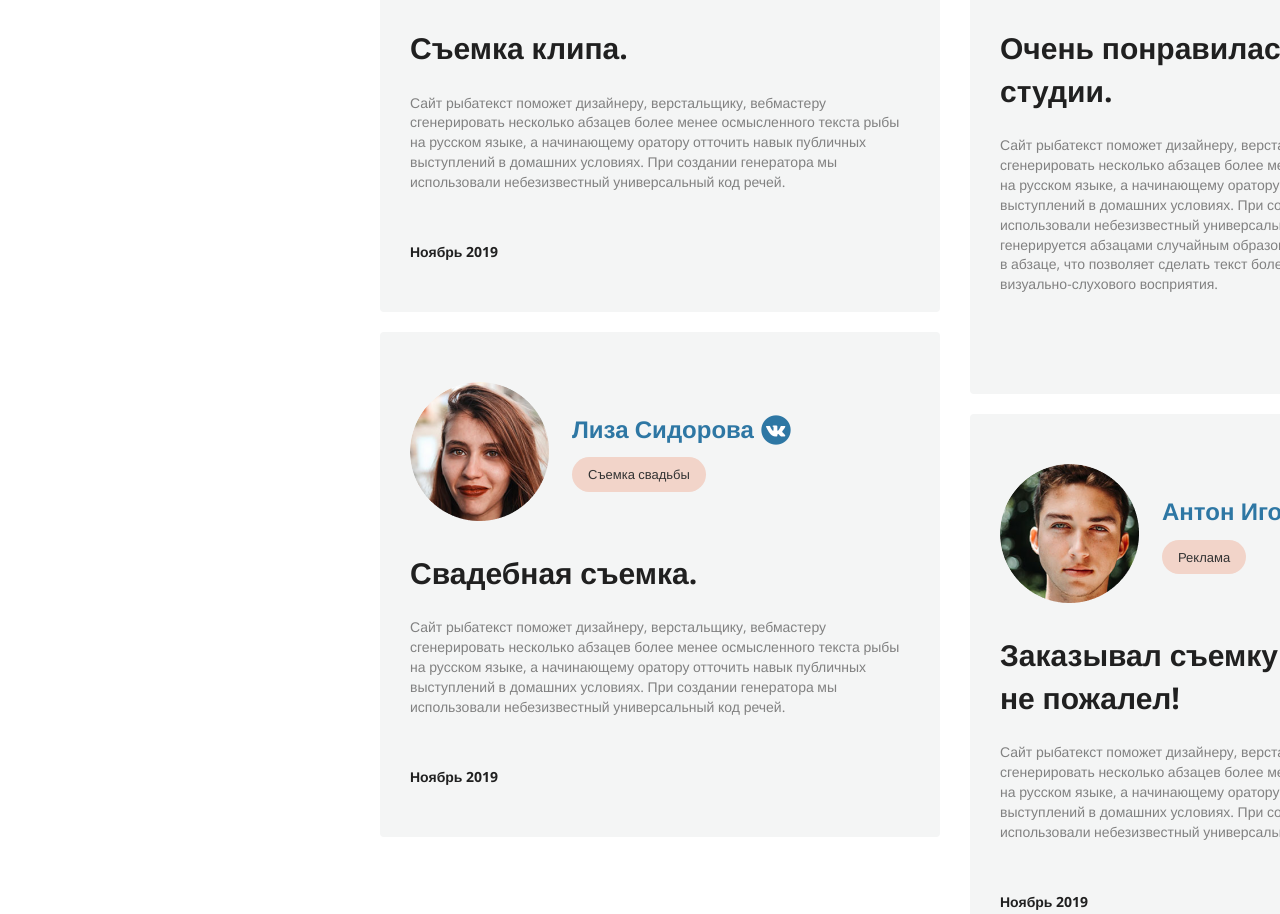
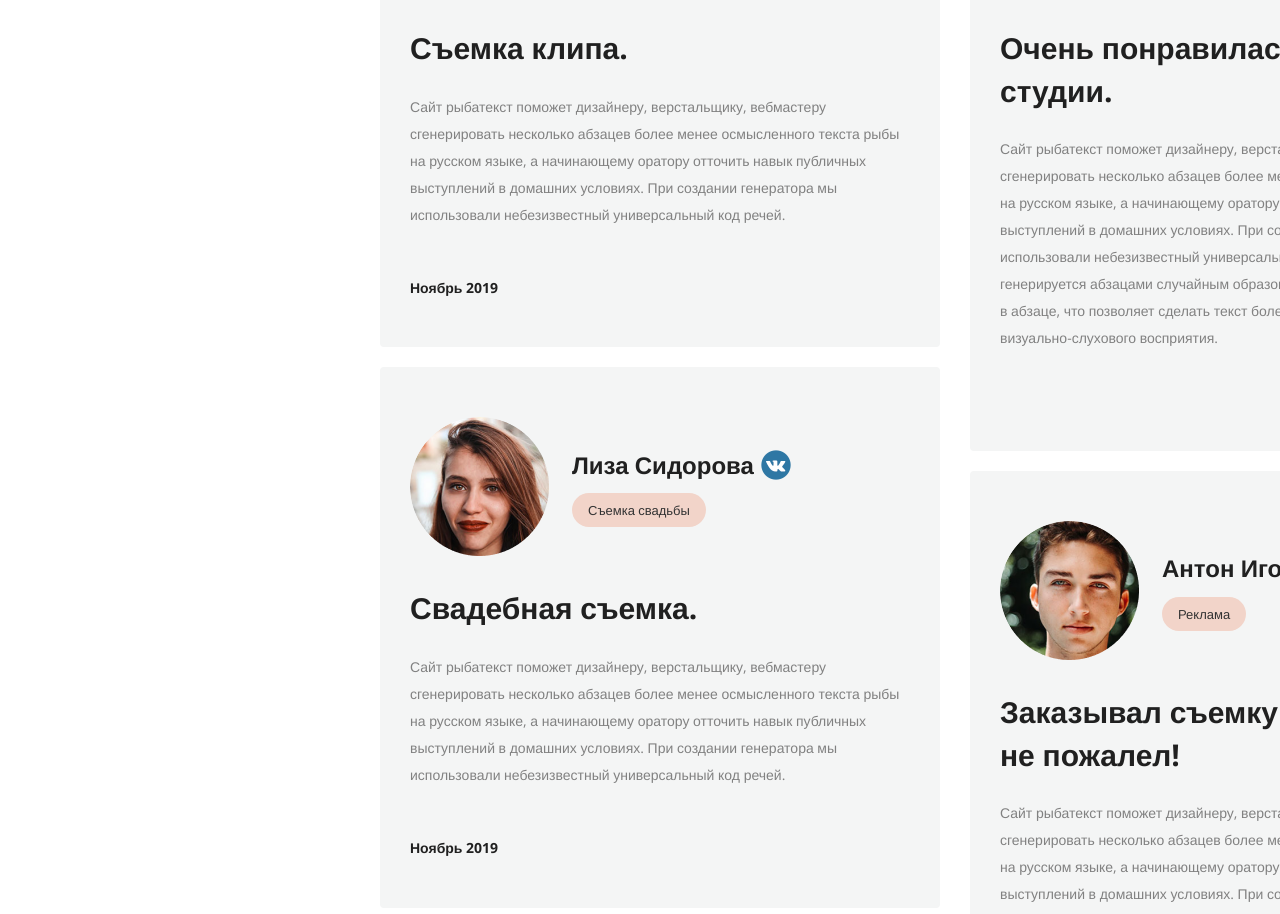
Before and after one commit to d11a2/video-production-HTML, a plain HTML site: page reviews.html in a window 1280 px wide. Shown: the part 717-1631 px from the top of the page. Drawn offline with nearby package versions, Linux system fonts and the light colour scheme.

Commit message:
Добавил ховер к юзеру

```diff
--- a/review-page.css
+++ b/review-page.css
@@ -43,10 +43,16 @@
     align-items: center;
     font-size: 24px;
     font-weight: 700;
-    color: #2E77A4;
+    color: #202020;
     margin-bottom: 11px;
     background: #F4F5F5;
 }
+
+.review__user:hover {
+    color: #2E77A4;
+    text-decoration: underline;
+}
+
 
 .review__user:after     {
     content: url("./img/vk-blue\ 1.png");
@@ -82,6 +88,7 @@
 .review__content-text {
     margin-bottom: 50px;
     color: #818181;
+    line-height: 27px;
 }
 
 .review__date {
```
